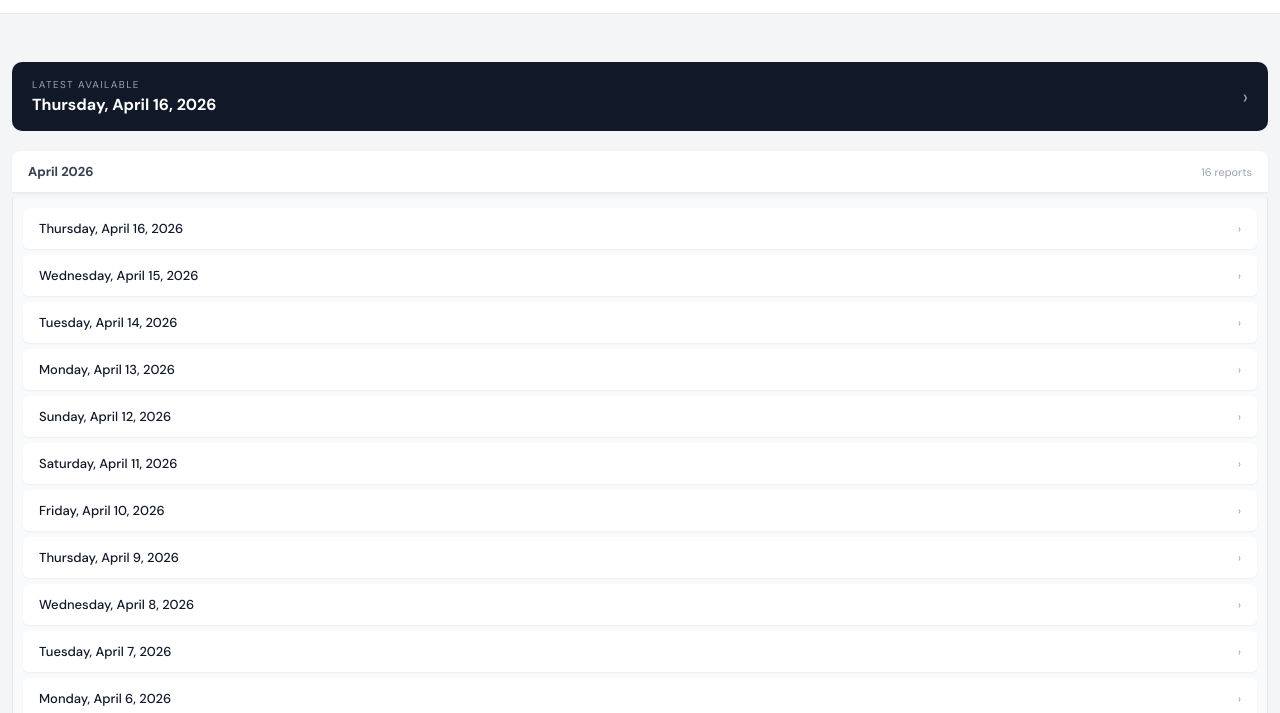
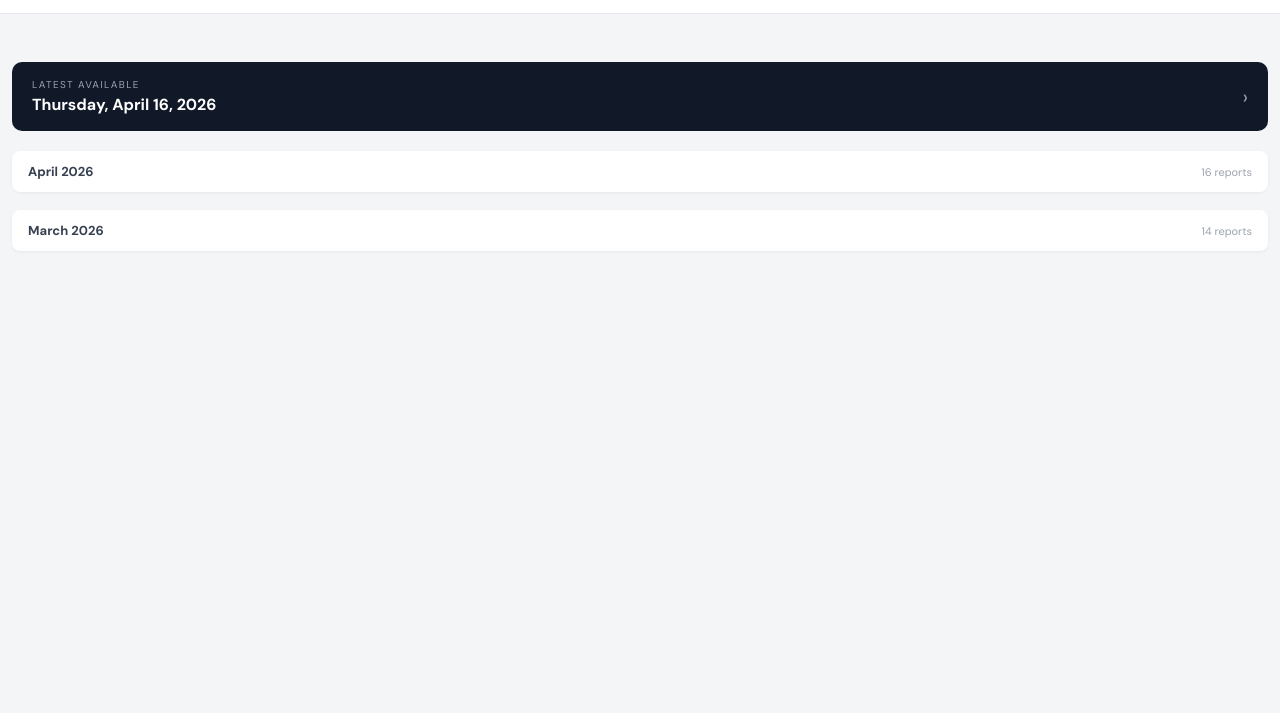
Before and after one commit to aidangildea-123/mfg-exec-view, a plain HTML site: page docs/index.html in a window 1280 px wide. Shown: the part 87-800 px from the top of the page. Drawn offline with Linux system fonts and the light colour scheme.

Commit message:
Update index.html

```diff
--- a/docs/index.html
+++ b/docs/index.html
@@ -182,7 +182,7 @@
         `).join("");
 
         return `
-          <details class="month-details" ${idx === 0 ? "open" : ""}>
+          <details class="month-details">
             <summary class="month-summary">
               <span>${formatMonthLabel(monthKey)}</span>
               <span style="font-size:11px;color:#9ca3af;font-weight:400">${dates.length} report${dates.length !== 1 ? "s" : ""}</span>
```
